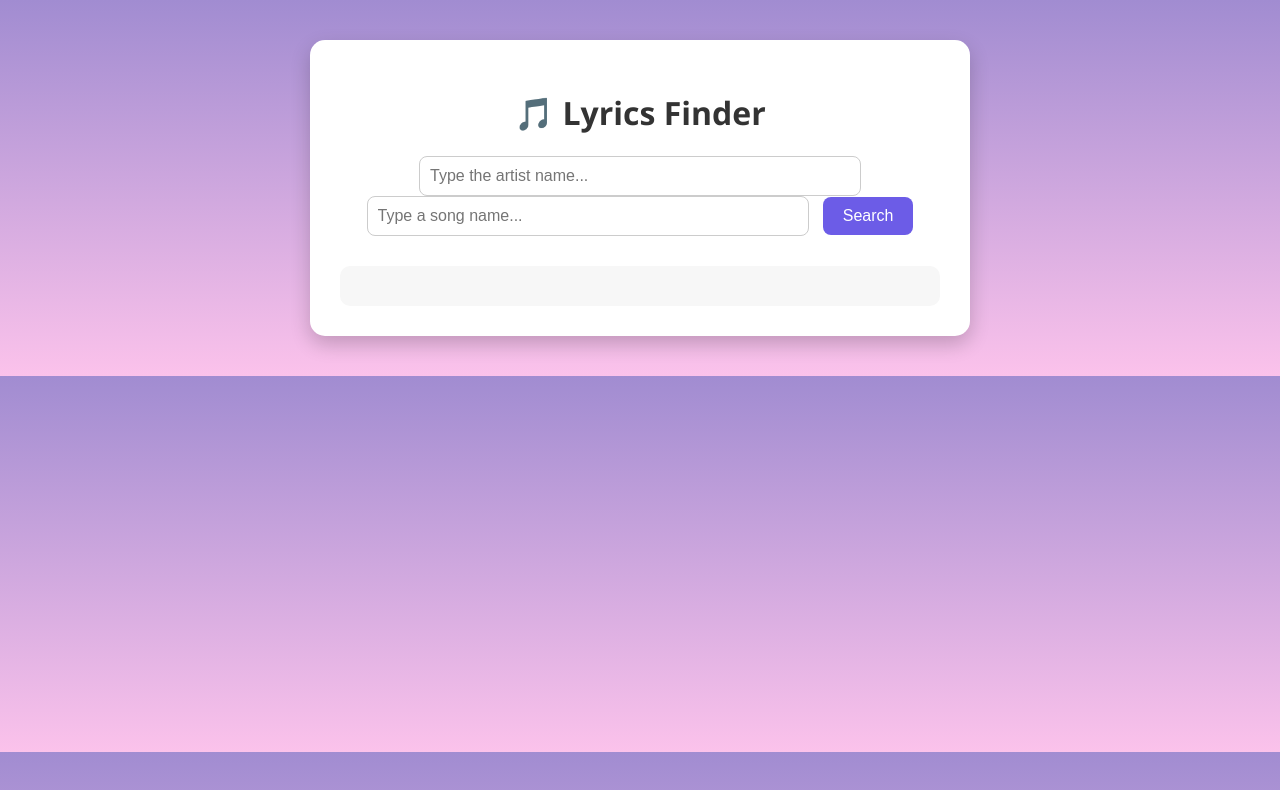
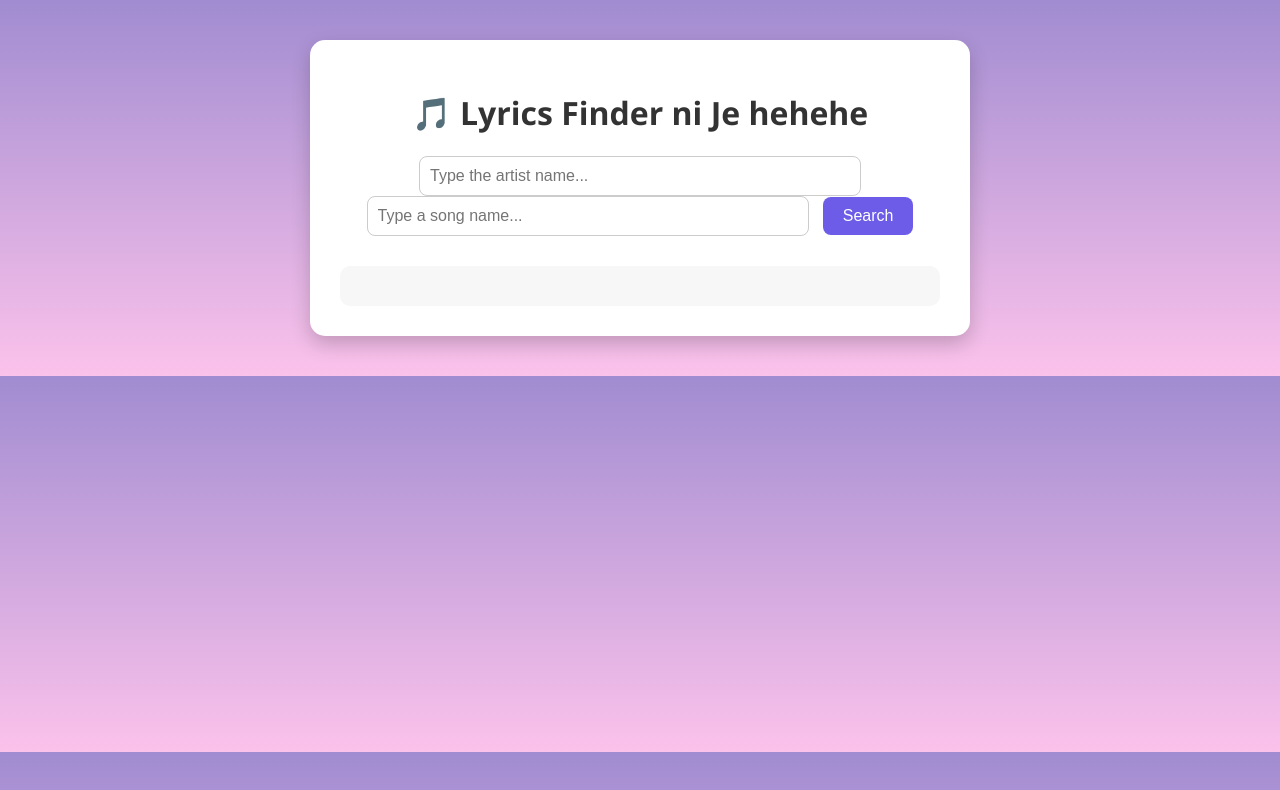
Before and after one commit to Jera799/lyrics-finder, a plain HTML site: page index.html in a window 1280 px wide. Drawn offline with Linux system fonts and the light colour scheme.

Commit message:
Update index.html

```diff
--- a/index.html
+++ b/index.html
@@ -8,7 +8,7 @@
 </head>
 <body>
   <div class="container">
-    <h1>🎵 Lyrics Finder</h1>
+    <h1>🎵 Lyrics Finder ni Je hehehe</h1>
     <input type="text" id="artistInput" placeholder="Type the artist name..." />
     <input type="text" id="songInput" placeholder="Type a song name..." />
     <button onclick="searchLyrics()">Search</button>
```
